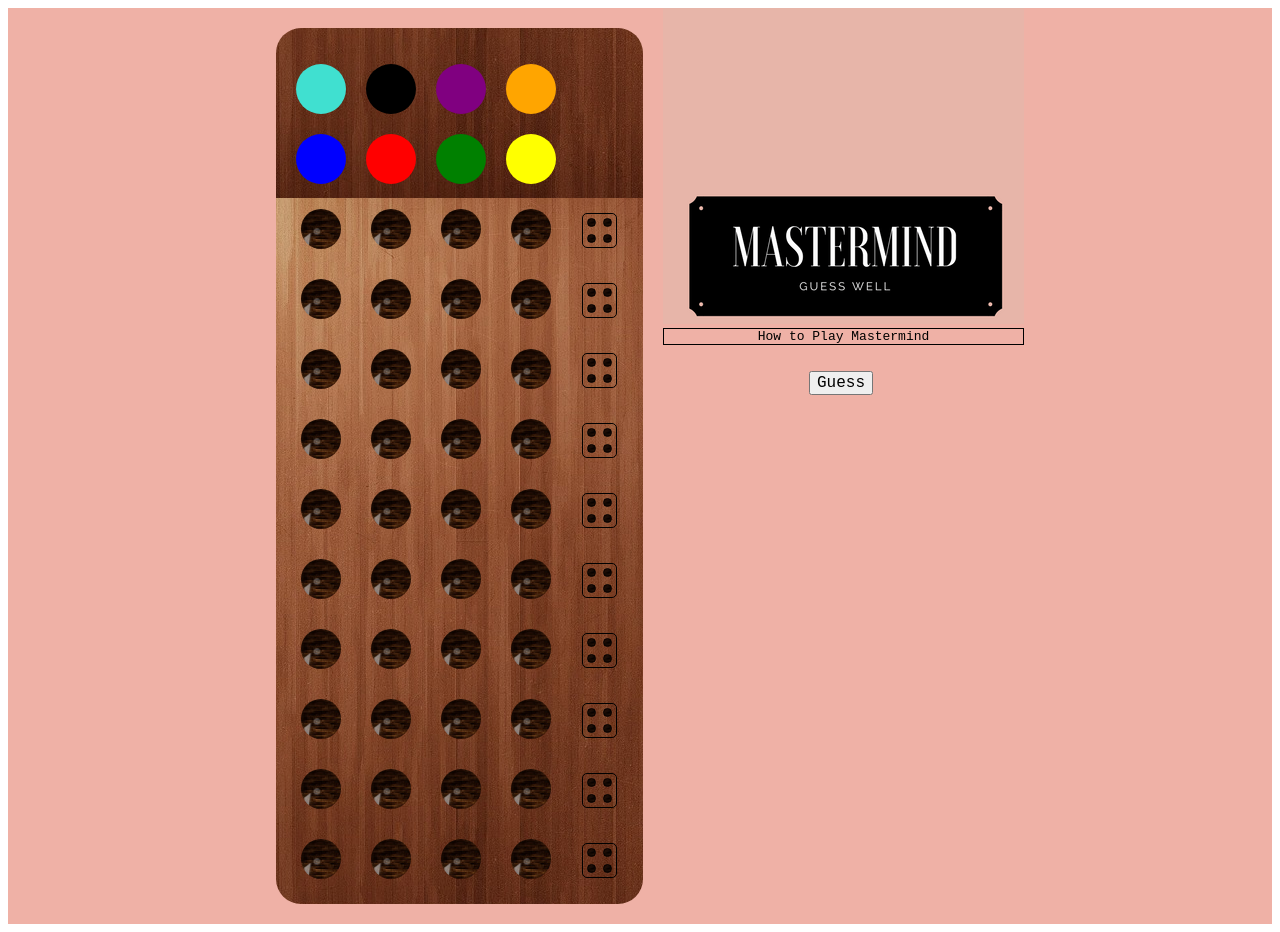
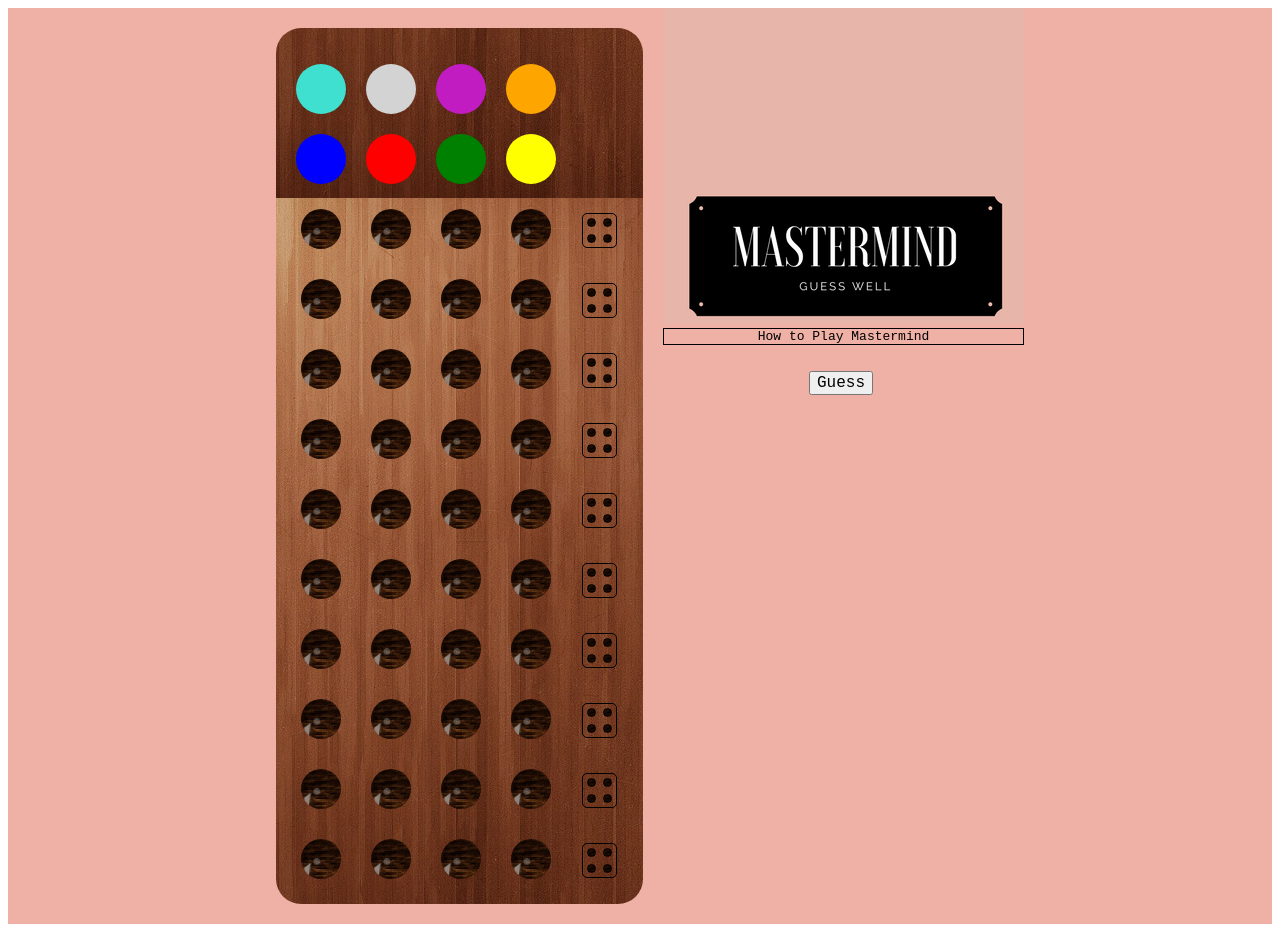
Before and after one commit to jfulghum/Vanilla-Mastermind, a website: page index.html in a window 1280 px wide. Drawn offline with Linux system fonts and the light colour scheme.

Commit message:
Hover brightness

```diff
--- a/script.js
+++ b/script.js
@@ -7,8 +7,8 @@ var newGuessArray = []
 
 var colors = [
   "#40e0d0",
-  "#000000",
-  "#800080",
+  "#d3d3d3",
+  "#c11cc1",
   "#ffa500",
   "#0000ff",
   "#ff0000",
--- a/style.css
+++ b/style.css
@@ -41,9 +41,10 @@ canvas {
 }
 
 canvas:hover {
-  border:2px solid brown;
+  /*border:2px solid brown;
   border-radius: 50%;
-  margin:8px;
+  margin:8px;*/
+  filter: brightness(65%);
 }
 
 .color {
```
